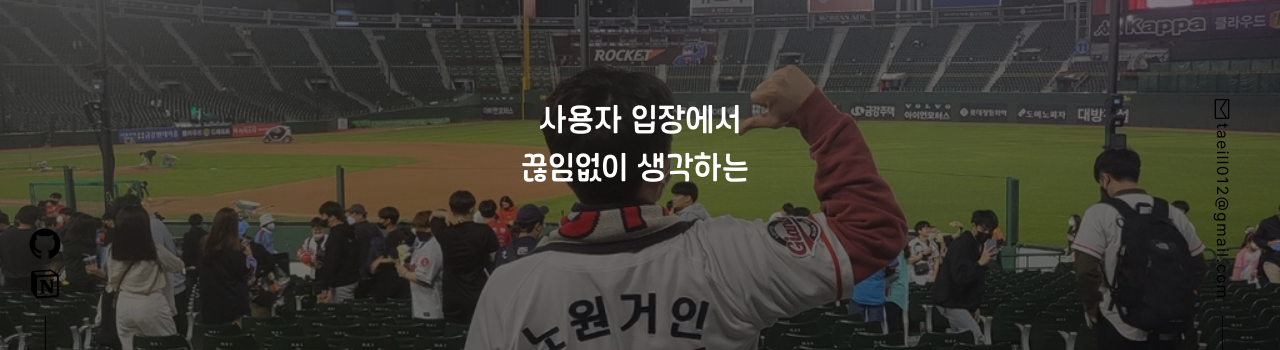
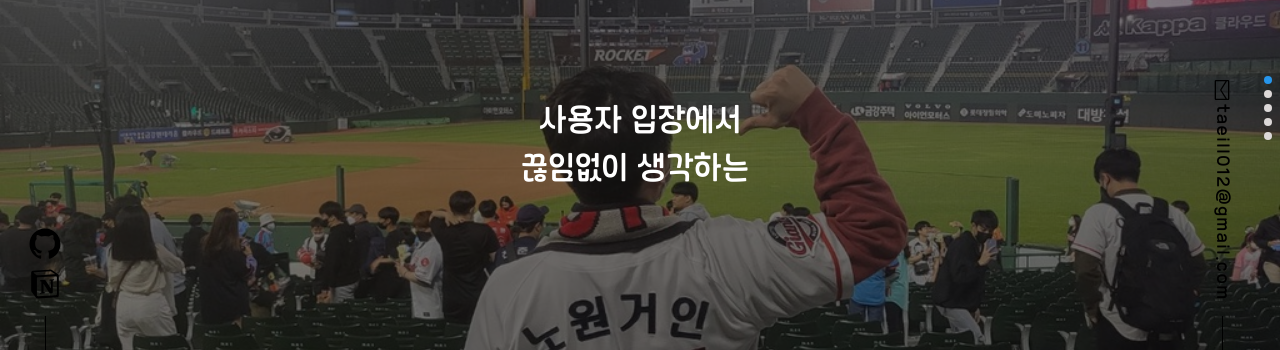
Before and after one commit to bigone-77/my_portfolio, a Next.js app: page / in a window 1280 px wide. Shown: the part 324-674 px from the top of the page. Built offline with nearby package versions, Linux system fonts and the light colour scheme.

Commit message:
💄 Add: swiper navigation 추가

```diff
--- a/src/app/globals.css
+++ b/src/app/globals.css
@@ -67,3 +67,17 @@
     @apply bg-background;
   }
 }
+
+.swiper-pagination {
+  text-align: center !important;
+  padding-bottom: 10%;
+}
+
+.swiper-pagination-bullet {
+  background: rgb(220, 216, 216) !important;
+  opacity: 1 !important;
+}
+
+.swiper-pagination-bullet-active {
+  background-color: #2696ec !important;
+}
--- a/src/components/home/about/index.tsx
+++ b/src/components/home/about/index.tsx
@@ -15,7 +15,7 @@ import {
 
 export default function AboutDiv() {
   return (
-    <Top title='About'>
+    <Top sequence={1} title='About'>
       <section className='grid grid-cols-3'>
         <div className='col-span-1 place-items-start'>
           <Image
--- a/src/components/home/index.tsx
+++ b/src/components/home/index.tsx
@@ -2,8 +2,10 @@
 
 import { useState } from 'react';
 import { Swiper, SwiperSlide } from 'swiper/react';
-import { Mousewheel } from 'swiper/modules';
+import { Mousewheel, Pagination } from 'swiper/modules';
+
 import 'swiper/css';
+import 'swiper/css/pagination';
 
 import Header from '@/components/shared/Header';
 
@@ -33,7 +35,10 @@ export default function HomeView() {
         slidesPerView={1}
         mousewheel={true}
         speed={1000}
-        modules={[Mousewheel]}
+        pagination={{
+          clickable: true,
+        }}
+        modules={[Mousewheel, Pagination]}
         onSwiper={(swiper) => setSwiperInstance(swiper)}
         onSlideChange={(swiper) => setSelectedIndex(swiper.activeIndex)}
         className='w-full h-screen'
--- a/src/components/home/skills/index.tsx
+++ b/src/components/home/skills/index.tsx
@@ -1,3 +1,9 @@
+import Top from '@/components/shared/Top';
+
 export default function SkillDiv() {
-  return <div className='w-screen h-lvh bg-zinc-300'></div>;
+  return (
+    <Top sequence={2} title='Skills' bgColor='#FFF5CD' textColor='#E78F81'>
+      sa
+    </Top>
+  );
 }
--- a/src/components/shared/SideEmail.tsx
+++ b/src/components/shared/SideEmail.tsx
@@ -20,7 +20,7 @@ export default function SideEmail() {
           </svg>
           <a
             href='mailto:taeill012@gmail.com'
-            className='text-base tracking-widest'
+            className='font-logo tracking-widest'
           >
             taeill012@gmail.com
           </a>
--- a/src/components/shared/Top.tsx
+++ b/src/components/shared/Top.tsx
@@ -1,12 +1,24 @@
 interface ITopProps {
+  sequence: number;
   title: string;
   children: React.ReactNode;
+  bgColor?: string;
+  textColor?: string;
 }
 
-export default function Top({ title, children }: ITopProps) {
+export default function Top({
+  sequence,
+  title,
+  children,
+  bgColor,
+  textColor,
+}: ITopProps) {
   return (
-    <div className='w-screen h-lvh px-32 pt-10'>
-      <p className='font-bold font-logo mb-6 text-3xl text-blue-600'>{title}</p>
+    <div
+      className='w-screen h-lvh px-32 pt-10'
+      style={{ backgroundColor: bgColor, color: textColor }}
+    >
+      <p className='font-bold font-logo mb-6 text-3xl text-blue-600'>{`${sequence}. ${title}`}</p>
       {children}
     </div>
   );
```
